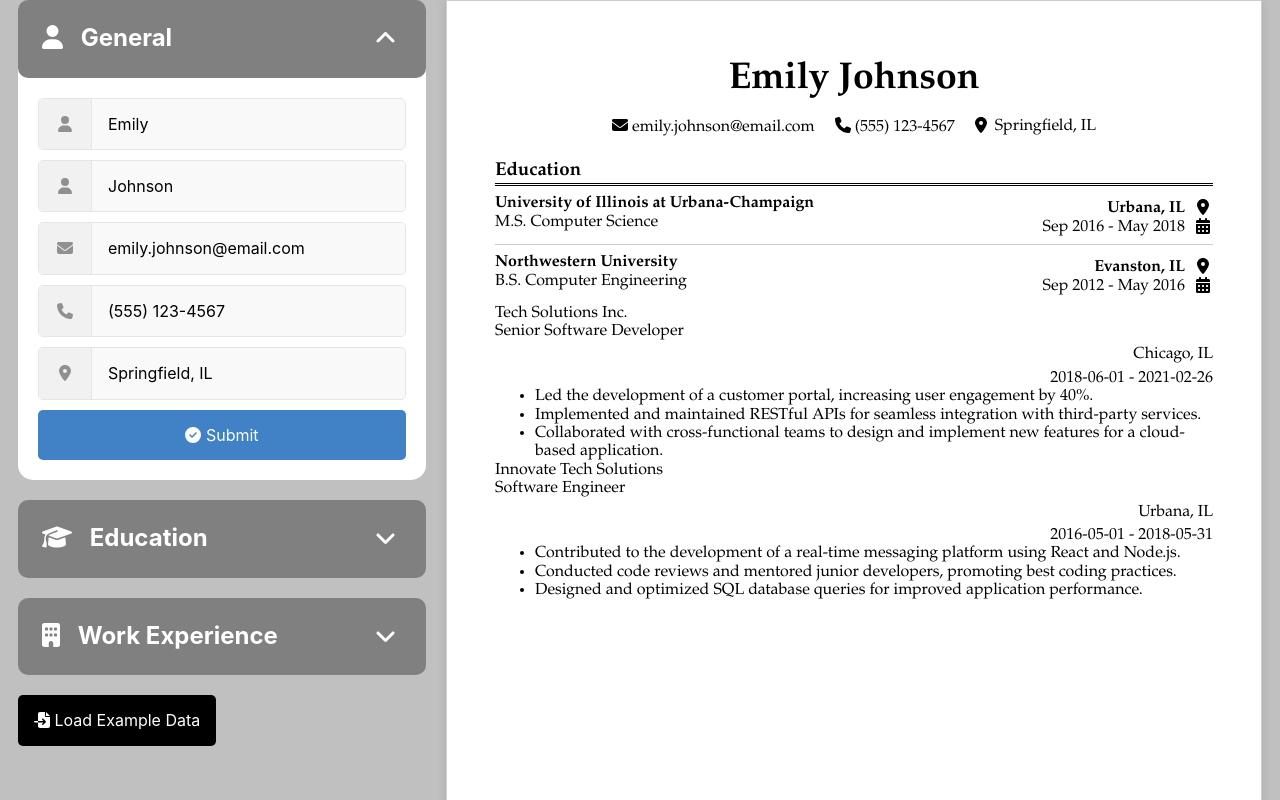
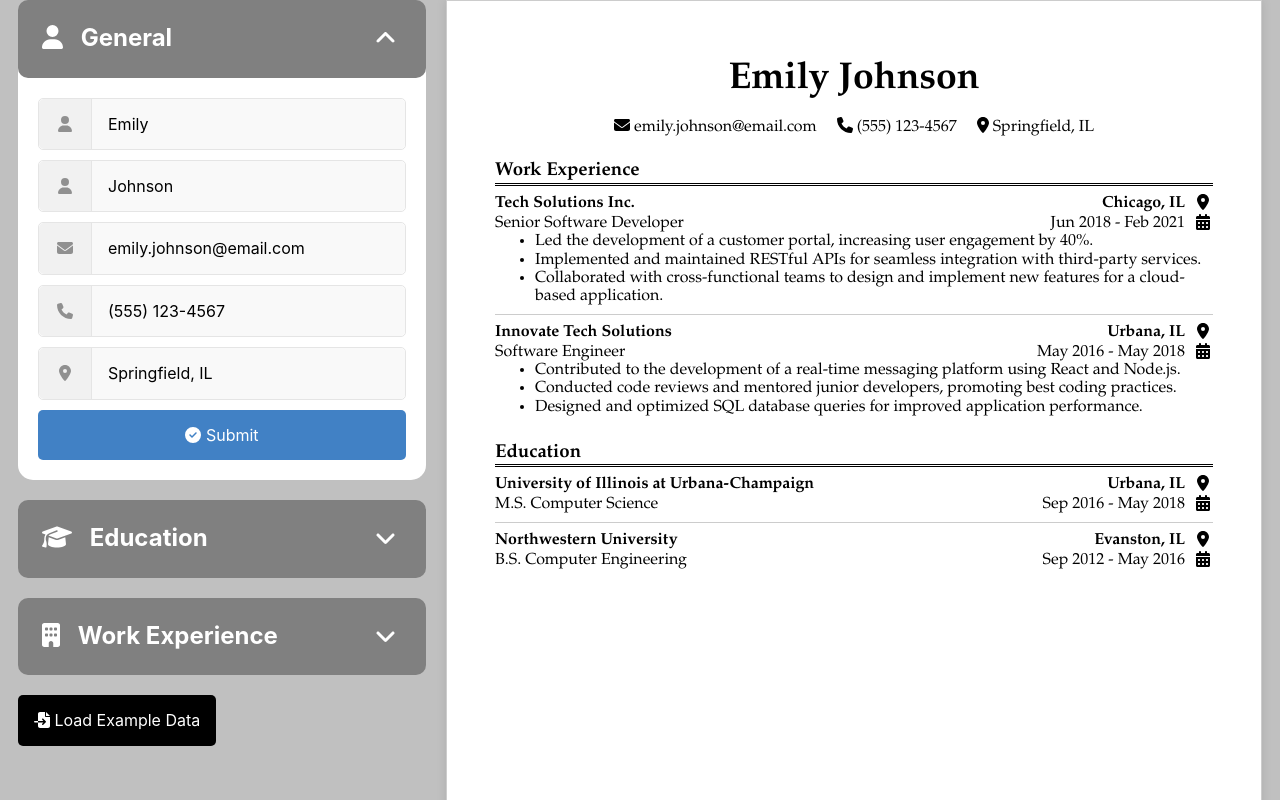
Before and after one commit to djsereno/CV-Application, a React (Vite) app: page / in a window 1280 px wide. Shown: the top 800 px of the page. Built offline with nearby package versions, Linux system fonts and the light colour scheme.

Commit message:
Add styling for Work Experience

```diff
--- a/src/CV.css
+++ b/src/CV.css
@@ -9,10 +9,9 @@
   font-size: 12pt;
 }
 
-#header {
+#page-header {
   text-align: center;
   margin-bottom: 20px;
-  /* border-bottom: 3px double black; */
 }
 
 .full-name {
@@ -29,7 +28,7 @@
 
 .email,
 .phone,
-.location {
+#page-header .location {
   font-size: 12pt;
   margin: 5px 0;
 }
@@ -37,33 +36,50 @@
 .section-header {
   font-size: 14pt;
   border-bottom: 3px double black;
+  margin-top: 1em;
 }
 
-.education-container {
-  display: flex;
-  justify-content: space-between;
+.education-container,
+.work-container {
   border-bottom: 1px solid #ccc;
-  padding: 0.5em 0;
 }
-.education-container:last-child {
+.education-container:last-child,
+.work-container:last-child {
   border-bottom: 0;
 }
 
+.education-container,
+.company-info {
+  display: flex;
+  justify-content: space-between;
+}
+.work-container {
+  display: flex;
+  flex-direction: column;
+}
+.education-container,
+.work-container {
+  padding: 0.5em 0;
+}
+
 .school-and-degree,
+.company-and-title,
 .location-and-dates {
   display: flex;
   flex-direction: column;
+  justify-content: center;
 }
 
-.location,
-.dates {
+#page-body .location,
+#page-body .dates {
   display: flex;
   gap: 0.5em;
   justify-content: end;
 }
 
-.education-container .school-name,
-.education-container .location {
+#page-body .school-name,
+#page-body .company-name,
+#page-body .location {
   font-weight: bold;
-  margin-bottom: 0.5pt;
+  margin-bottom: 0.1em;
 }
--- a/src/CV.jsx
+++ b/src/CV.jsx
@@ -8,9 +8,10 @@ function CvPage({ general, education, workExperience }) {
   return (
     <div id="page-container">
       <General generalData={general[0]} />
-      <Education educationData={education} />
-      <Work workData={workExperience} />
-      {/* <pre>{JSON.stringify({ general, education, workExperience }, null, 2)}</pre> */}
+      <div id="page-body">
+        <Work workData={workExperience} />
+        <Education educationData={education} />
+      </div>
     </div>
   );
 }
--- a/src/Education.jsx
+++ b/src/Education.jsx
@@ -30,8 +30,7 @@ function Education({ educationData }) {
 
   return (
     <div id="education-section">
-      <h2 className="section-header">Education</h2>
-
+      <h3 className="section-header">Education</h3>
       {content}
     </div>
   );
--- a/src/General.jsx
+++ b/src/General.jsx
@@ -8,7 +8,7 @@ function General({ generalData }) {
   const formattedPhone = formatPhoneNumber(phone);
 
   return (
-    <div id="header">
+    <div id="page-header">
       <h2 className="full-name">
         {firstName} {lastName}
       </h2>
--- a/src/Work.jsx
+++ b/src/Work.jsx
@@ -1,5 +1,6 @@
 import PropTypes from 'prop-types';
-import { hasNonEmptyObjects, textToArray } from './functions';
+import { formatDate, hasNonEmptyObjects, textToArray } from './functions';
+import { FontAwesomeIcon } from '@fortawesome/react-fontawesome';
 
 function Work({ workData }) {
   if (hasNonEmptyObjects(workData)) return null;
@@ -13,16 +14,20 @@ function Work({ workData }) {
     ));
 
     return (
-      <div className="workContainer" key={index}>
-        <div className="companyInfo">
-          <div className="companyAndTitle">
-            <p className="companyName">{companyName}</p>
-            <p className="jobTitle">{jobTitle}</p>
+      <div className="work-container" key={index}>
+        <div className="company-info">
+          <div className="company-and-title">
+            <p className="company-name">{companyName}</p>
+            <p className="job-title">{jobTitle}</p>
           </div>
-          <div className="locationAndDates">
-            <p className="location">{location}</p>
+          <div className="location-and-dates">
+            <p className="location">
+              {location}
+              <FontAwesomeIcon icon="fa-location-dot" className="fa-fw" />
+            </p>
             <p className="dates">
-              {startDate} - {endDate}
+              {formatDate(startDate)} - {formatDate(endDate)}
+              <FontAwesomeIcon icon="fa-calendar-days" className="fa-fw" />
             </p>
           </div>
         </div>
@@ -31,7 +36,12 @@ function Work({ workData }) {
     );
   });
 
-  return <div id="workSection">{content}</div>;
+  return (
+    <div id="work-section">
+      <h3 className="section-header">Work Experience</h3>
+      {content}
+    </div>
+  );
 }
 
 Work.propTypes = {
```
